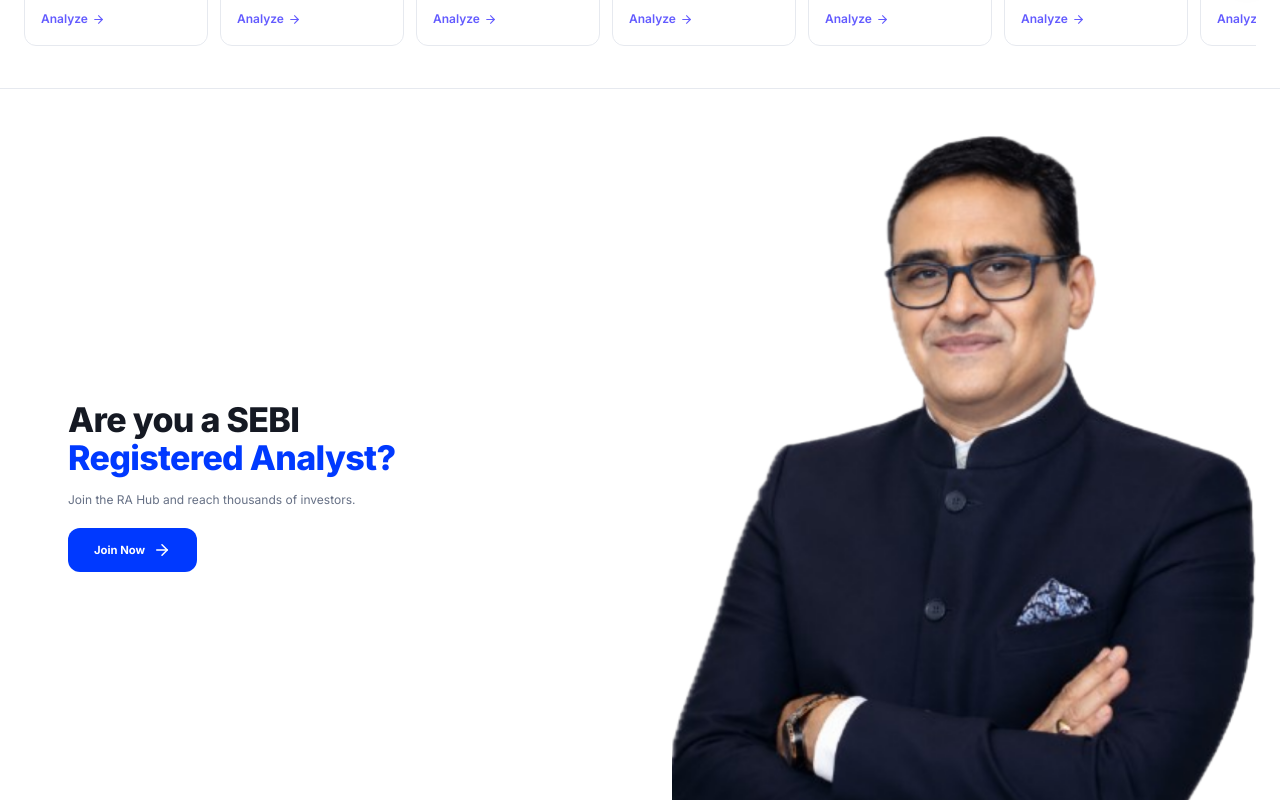
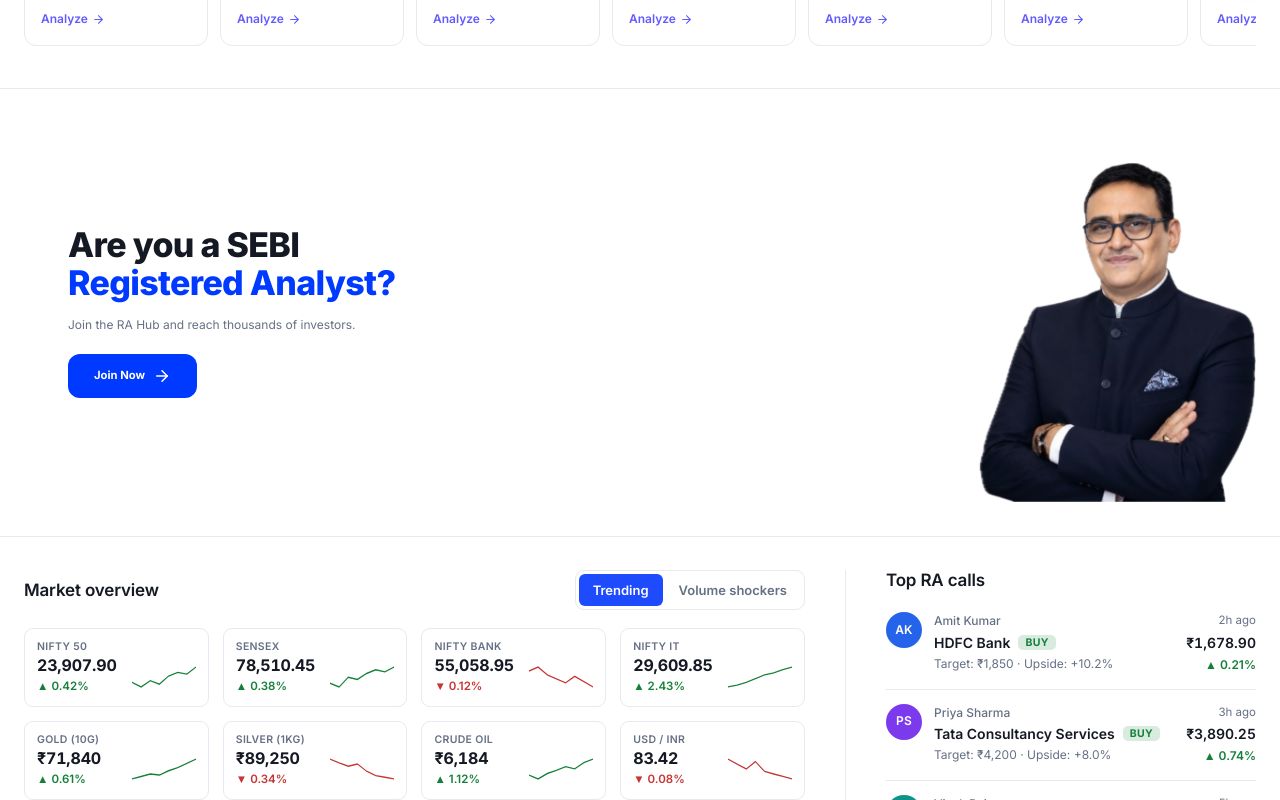
Before and after one commit to sodhanidev/sodhani-web, a Next.js app: page / in a window 1280 px wide. Shown: the part 720-1520 px from the top of the page. Built offline with nearby package versions, Linux system fonts and the light colour scheme; no server answers.

Commit message:
style: update promo-banner-art alignment and sizing for better layout

```diff
--- a/src/app/page.module.css
+++ b/src/app/page.module.css
@@ -2100,11 +2100,13 @@
 }
 
 .promo-banner-art {
-  align-self: stretch;
+  align-self: end;
+  justify-self: end;
   width: 100%;
   height: 100%;
+  max-height: 340px;
   margin-top: 12px;
-  object-fit: cover;
+  object-fit: contain;
   object-position: right bottom;
 }
 
```
